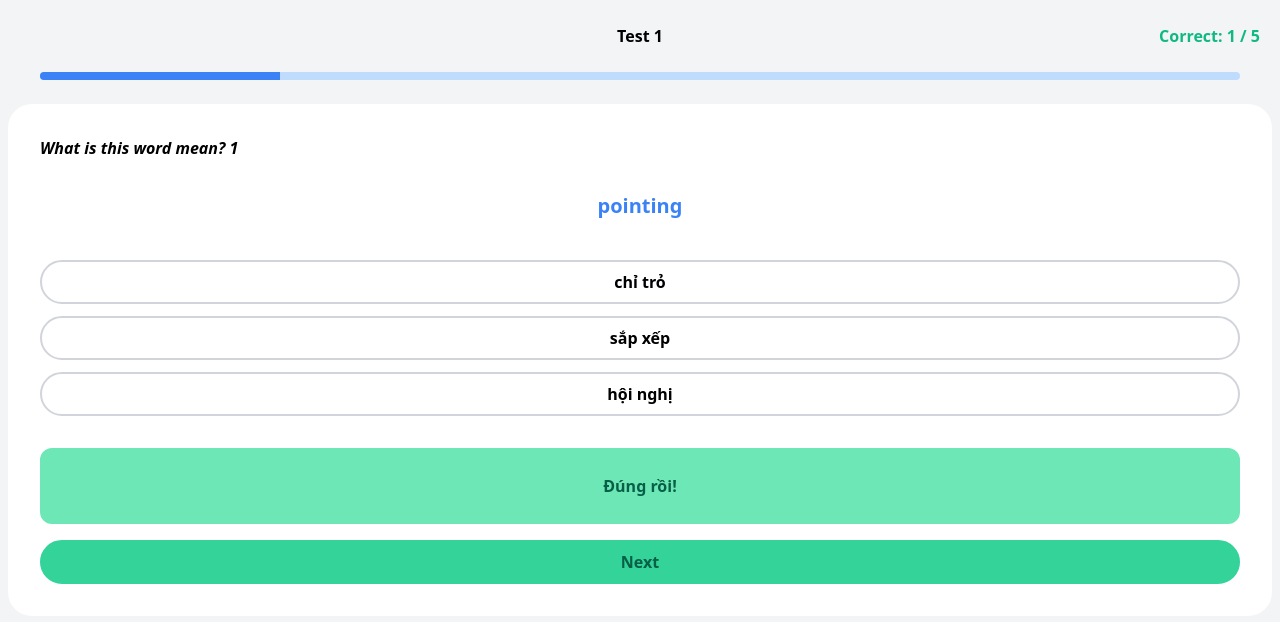
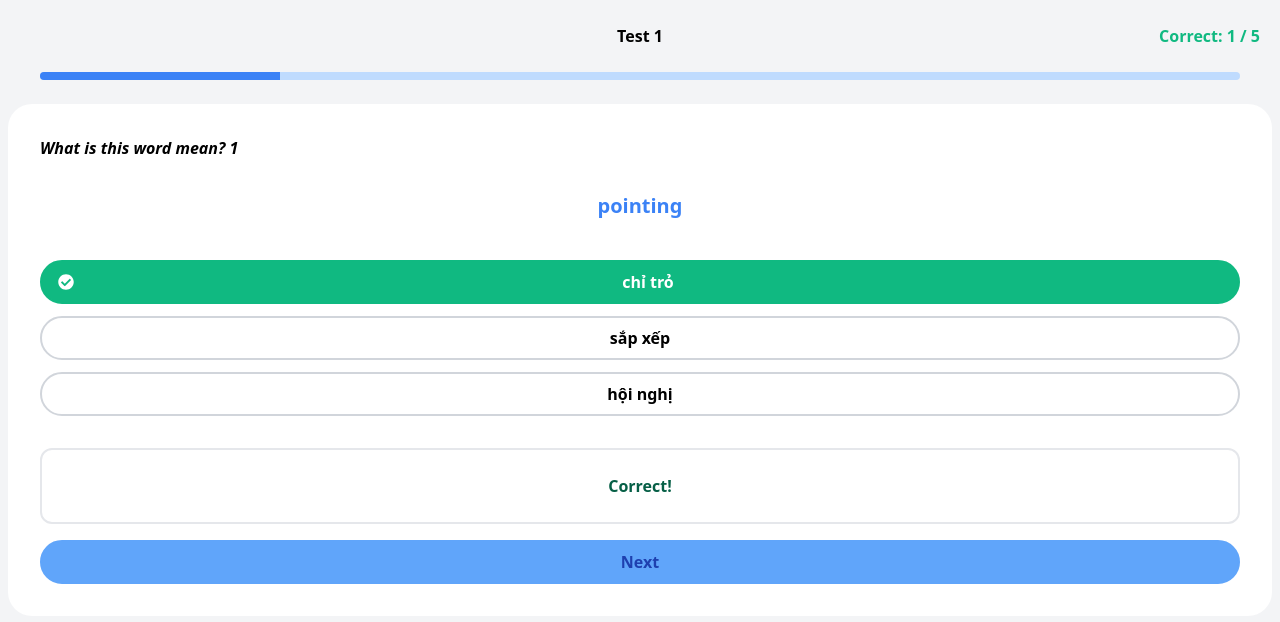
Before and after one commit to namdq2/voca-toeic, a React (Create React App) app: page /tests/1/1 in a window 1280 px wide. Both pictures are taken after a click on the button "chỉ trỏ". Shown: the top 622 px of the page. Built offline with nearby package versions, Linux system fonts and the light colour scheme.

Commit message:
update result style

```diff
--- a/src/components/option/index.js
+++ b/src/components/option/index.js
@@ -1,9 +1,29 @@
+import { faCheckCircle, faTimesCircle } from "@fortawesome/free-solid-svg-icons";
+import { FontAwesomeIcon } from "@fortawesome/react-fontawesome";
+
 function Option(props) {
-    const { answer, disabled, onClick } = props;
-    const hoverCSS = disabled ? " " : "hover:border-green-500 hover:bg-green-500 hover:text-white"
+    const { answer, disabled, onClick, colorCorrect, colorIncorrect, result } = props;
+
+    const colorTrue = "border-" + colorCorrect + "-500  bg-" + colorCorrect + "-500 " + "text-white";
+    const colorFalse = "border-" + colorIncorrect + "-500  bg-" + colorIncorrect + "-500 " + "text-white";
+
+    const hoverCSS = disabled ?
+        result === undefined ? "" : result ? colorTrue : colorFalse
+        : "hover:border-green-500 hover:bg-green-500 hover:text-white";
+
+
+    const emptyElement = () => <div className="p-4"></div>;
+
     return (
-        <button className={"w-full mt-3 rounded-3xl border-gray-300 border-2 p-2 flex justify-center items-center font-bold " + hoverCSS}
-            onClick={() => onClick(answer.id)} key={answer.id} disabled={disabled}>{answer.content}</button>
+        <button className={"w-full mt-3 rounded-3xl border-gray-300 border-2 p-2 flex justify-between items-center font-bold " + hoverCSS}
+            onClick={() => onClick(answer.id)} key={answer.id} disabled={disabled}>
+            <div className="pl-2 pr-2 text-white">
+                {result === undefined ? null : result ? <FontAwesomeIcon icon={faCheckCircle} /> : <FontAwesomeIcon icon={faTimesCircle} />}
+            </div>
+
+            {answer.content}
+            <div className="pl-2 pr-2"></div>
+        </button>
     );
 }
 
--- a/src/modules/test/index.js
+++ b/src/modules/test/index.js
@@ -1,32 +1,31 @@
+import React, { useEffect, useState } from 'react';
+import { useHistory, useParams } from 'react-router';
+import { useSelector, useDispatch } from 'react-redux';
+import { selectTestById, updateProgress } from '../../store/test/testSlice';
 import HeaderTest from '../../components/header/header-test';
 import QuestionContainer from '../../components/question-container';
 import Option from '../../components/option';
 import Word from '../../components/word';
 import Button from '../../components/button';
-import { useHistory, useParams } from 'react-router';
-import { useSelector } from 'react-redux';
-import React, { useState } from 'react';
-import { useDispatch } from 'react-redux';
-import { updateProgress } from '../../store/test/testSlice';
-
-
-let currentQuestionIndex = 0;
 
 function Test() {
     const history = useHistory();
     const dispatch = useDispatch();
 
     const { partId, testId } = useParams();
-    const parts = useSelector((state) => state.test.data);
-    const part = parts.find(part => part.id == partId);
-    const test = part.tests.find(test => test.id == testId);
+    const test = useSelector((state) => selectTestById(state, partId, testId));
 
-
-    const [question, setQuestion] = useState(test.questions[0]);
+    const [currentQuestionIndex, setCurrentQuestionIndex] = useState(0);
+    const [question, setQuestion] = useState(test.questions[currentQuestionIndex]);
     const [result, setResult] = useState(undefined);
     const [isFinishTest, setIsFinishTest] = useState(false);
     const [pass, setPass] = useState(0);
     const [currentQuestion, setCurrentQuestion] = useState(0);
+    const [answerId, setAnswerId] = useState(undefined);
+
+    useEffect(() => {
+        setQuestion(test.questions[currentQuestionIndex]);
+    }, [currentQuestionIndex])
 
     const back = () => {
         let progress = pass / test.questions.length * 100
@@ -36,15 +35,15 @@ function Test() {
 
     const nextQuestionClick = () => {
         setResult(undefined);
+        setAnswerId(undefined);
         if (currentQuestionIndex < test.questions.length - 1) {
-            currentQuestionIndex = currentQuestionIndex + 1;
-            setQuestion(test.questions[currentQuestionIndex]);
+            setCurrentQuestionIndex(currentQuestionIndex + 1);
         }
     }
 
     const answerClick = (id) => {
+        setAnswerId(id);
         let result = id === question.correctAnswerId;
-        console.log(result)
         if (result) {
             setResult(true);
             setPass(pass + 1);
@@ -57,9 +56,21 @@ function Test() {
         setCurrentQuestion(currentQuestion + 1);
     }
 
-    const answerView = (answers) => answers.map((answer) =>
-        <Option answer={answer} key={answer.id} disabled={result !== undefined} onClick={answerClick}></Option>
-    )
+    const answerView = (answers) => answers.map((answer) => {
+        let answerResult = undefined;
+        if (answerId !== undefined) {
+            if (answer.id === answerId) {
+                answerResult = false;
+            }
+            if (answer.id === question.correctAnswerId) {
+                answerResult = true;
+            }
+        }
+
+        return (
+            <Option answer={answer} key={answer.id} disabled={result !== undefined} onClick={answerClick} colorCorrect="green" colorIncorrect="red" result={answerResult}></Option>
+        )
+    })
 
     return (
         <div className="flex justify-center max-w">
@@ -77,10 +88,10 @@ function Test() {
                                 (result !== undefined) ?
                                     result ?
                                         <div className="w-full p-6 rounded-xl border-2 p-2 flex justify-center items-center
-                                    font-bold bg-green-300 border-green-300 text-green-800">Đúng rồi!</div>
+                                    font-bold  text-green-800">Correct!</div>
                                         :
                                         <div className="w-full p-6 rounded-xl border-2 p-2 flex justify-center items-center
-                                    font-bold bg-red-300 border-red-300 text-red-800">Sai rồi :(</div>
+                                    font-bold  text-red-800">Sad :(</div>
                                     : null
                             }
                         </div>
@@ -89,16 +100,16 @@ function Test() {
                                 isFinishTest ?
                                     <Button onClick={() => back()}
                                         content="Finish"
-                                        textColor="text-red-800"
-                                        bgColor="bg-red-500"
-                                        borderColor="border-red-500">
+                                        textColor="text-blue-800"
+                                        bgColor="bg-blue-500"
+                                        borderColor="border-blue-500">
                                     </Button>
                                     :
                                     <Button onClick={nextQuestionClick}
                                         content="Next"
-                                        textColor="text-green-800"
-                                        bgColor="bg-green-400"
-                                        borderColor="border-green-400"
+                                        textColor="text-blue-800"
+                                        bgColor="bg-blue-400"
+                                        borderColor="border-blue-400"
                                         disabled={result === undefined}>
                                     </Button>
                             }
--- a/src/store/test/testSlice.js
+++ b/src/store/test/testSlice.js
@@ -1,6 +1,6 @@
 import { createSlice } from "@reduxjs/toolkit";
 
-export const testSlice = createSlice({
+const testSlice = createSlice({
     name: 'test',
     initialState: {
         data: [
@@ -473,5 +473,19 @@ export const testSlice = createSlice({
     },
 })
 
+export const selectTestById = (state, partId, testId) => {
+    let existingPart = state.test.data.find((part) => part.id == partId);
+    if (!existingPart) {
+        return;
+    }
+    let existingTest = existingPart.tests.find((test) => test.id == testId);
+    if (!existingTest) {
+        return;
+    }
+
+    return existingTest;
+}
+
 export const { retrieve, updateProgress } = testSlice.actions;
+
 export default testSlice.reducer;
```
Also changed, not shown: 1 other file (tests, documents, lock files or other folders).
